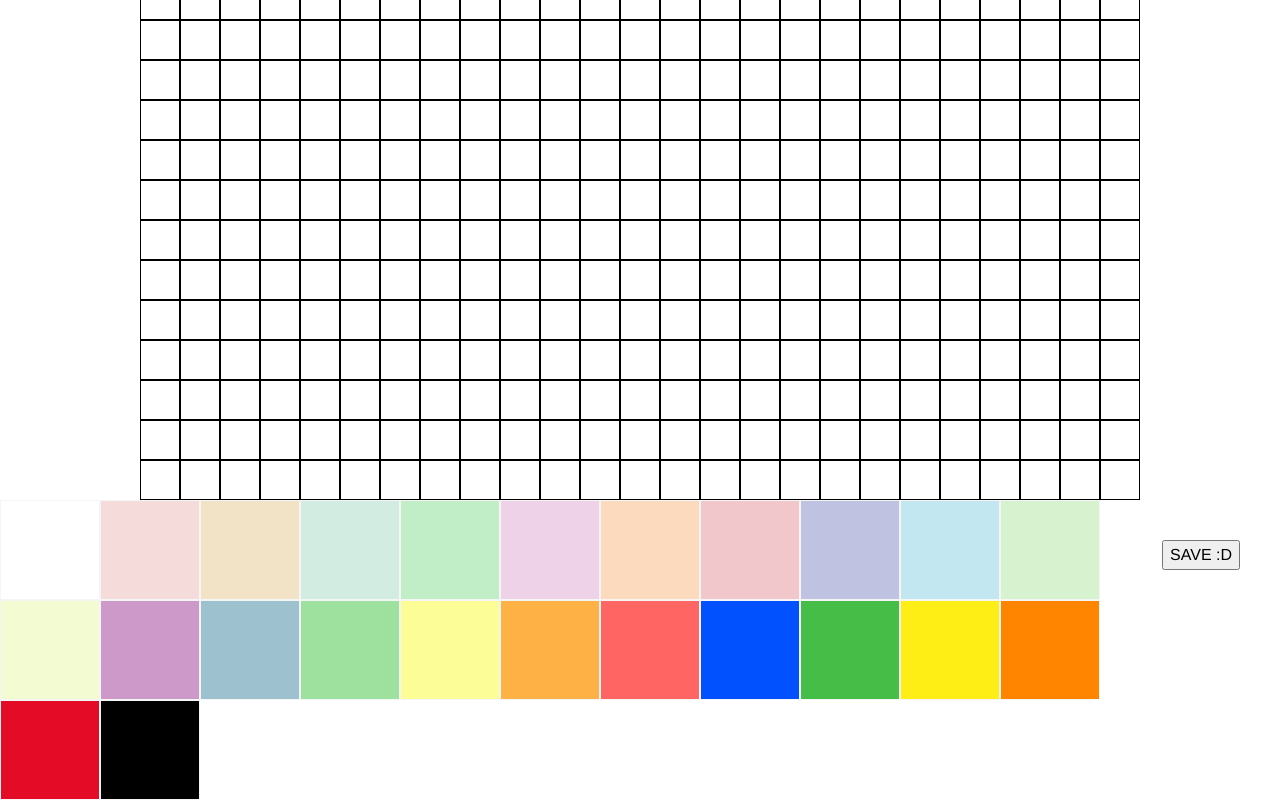
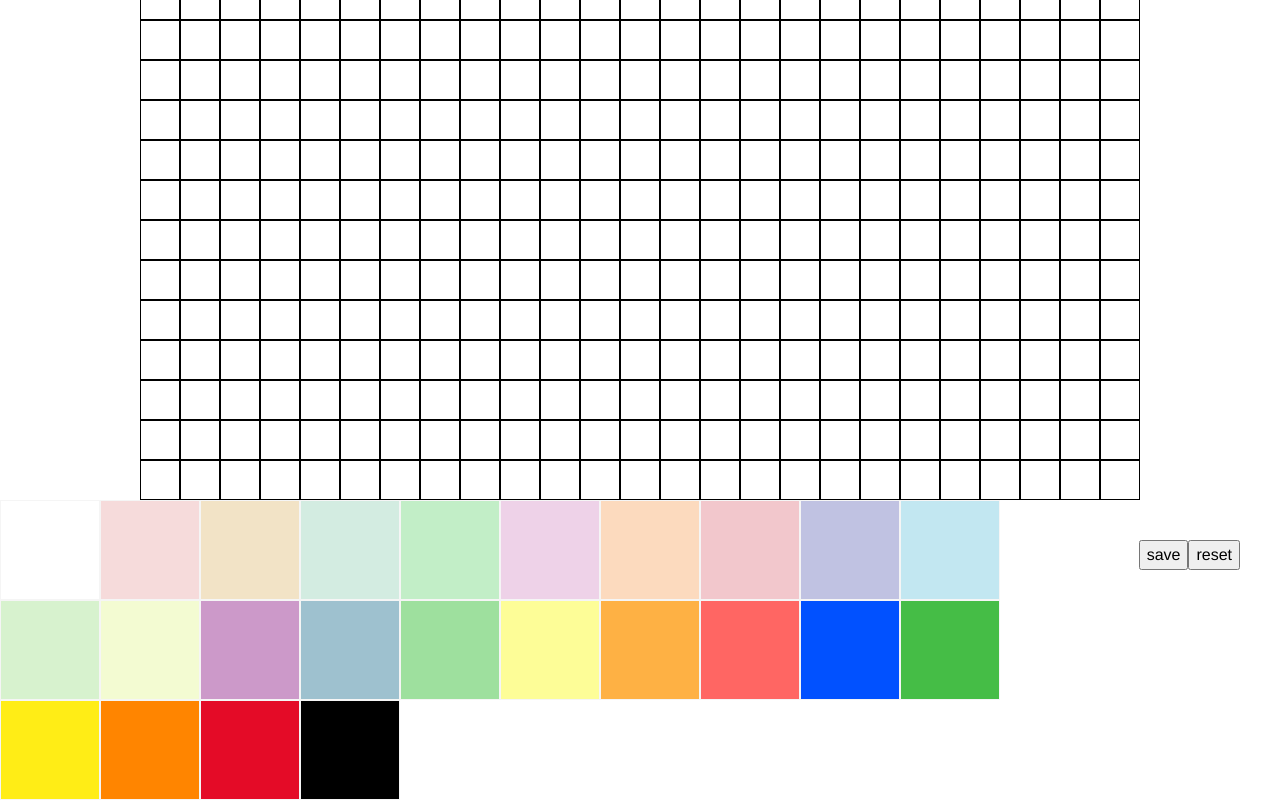
Before and after one commit to jian-ong/pixel-art-app, a Next.js app: page / in a window 1280 px wide. Shown: the part 608-1408 px from the top of the page. Built offline with nearby package versions, Linux system fonts and the light colour scheme.

Commit message:
add hashing functionality and resetGrid

```diff
--- /dev/null
+++ b/components/hash.tsx
@@ -0,0 +1,15 @@
+import LZUTF8 from "lzutf8";
+import { Color } from "../models/types";
+
+export const encodeGridToHash = (grid: Color[][]): string => {
+  const gridString = grid.join("");
+  const output = LZUTF8.compress(gridString);
+  console.log(Buffer.from(output).toString("base64"));
+  return Buffer.from(output).toString("base64");
+};
+
+export const decodeHashToGrid = (hash: string): Color[][] => {
+  const compressedGrid = Buffer.from(hash, "base64");
+  const grid = LZUTF8.decompress(compressedGrid);
+  return grid.split(",");
+};
--- a/package.json
+++ b/package.json
@@ -9,6 +9,7 @@
     "lint": "next lint"
   },
   "dependencies": {
+    "lzutf8": "^0.6.3",
     "next": "12.2.3",
     "react": "18.2.0",
     "react-dom": "18.2.0",
--- a/pages/index.tsx
+++ b/pages/index.tsx
@@ -1,6 +1,7 @@
 import type { NextPage } from "next";
 import Head from "next/head";
 import { useState } from "react";
+import { decodeHashToGrid, encodeGridToHash } from "../components/hash";
 import { ColorPalette } from "../components/ColorPalette";
 import Grid from "../components/Grid";
 import Layout from "../components/Layout";
@@ -41,6 +42,8 @@ const Home: NextPage = () => {
 
   const [selectedColor, setSelectedColor] = useState<Color | null>(null);
 
+  const resetGrid = () => setGrid(createEmptyGrid(25, 25));
+
   const handleCellSelect = (
     selectedRowIndex: number,
     selectedColIndex: number
@@ -74,7 +77,12 @@ const Home: NextPage = () => {
           />
         }
         grid={<Grid onCellSelect={handleCellSelect} grid={grid} />}
-        actions={<button>SAVE :D</button>}
+        actions={
+          <>
+            <button onClick={() => encodeGridToHash(grid)}>save</button>
+            <button onClick={() => resetGrid()}>reset</button>
+          </>
+        }
       />
     </>
   );
```
Also changed, not shown: 1 other file (tests, documents, lock files or other folders).
